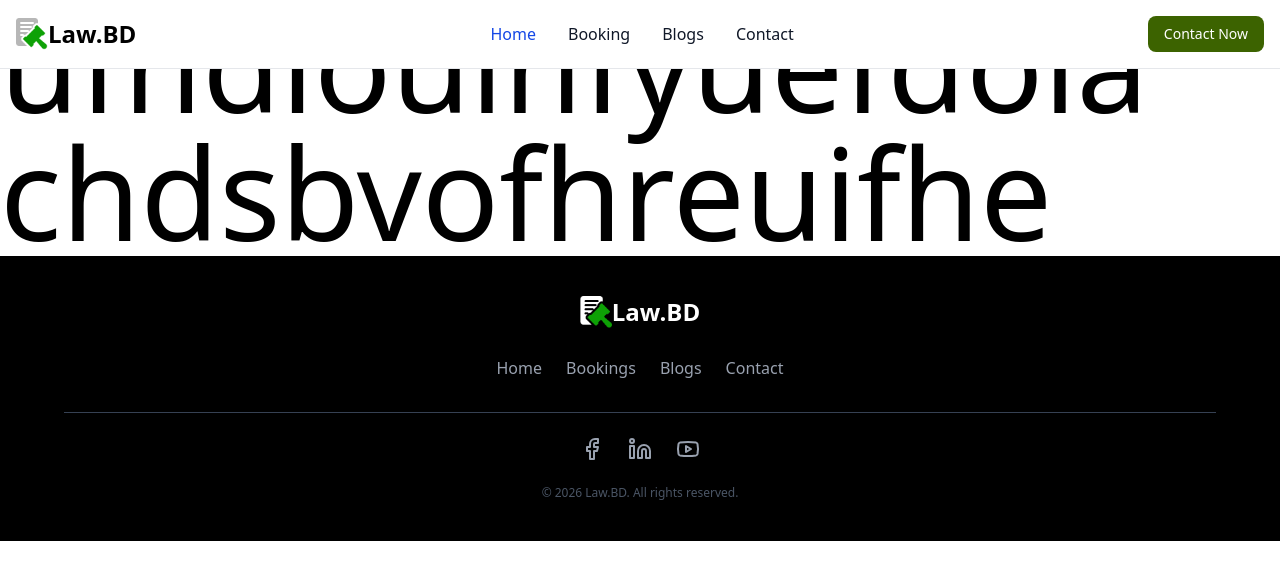
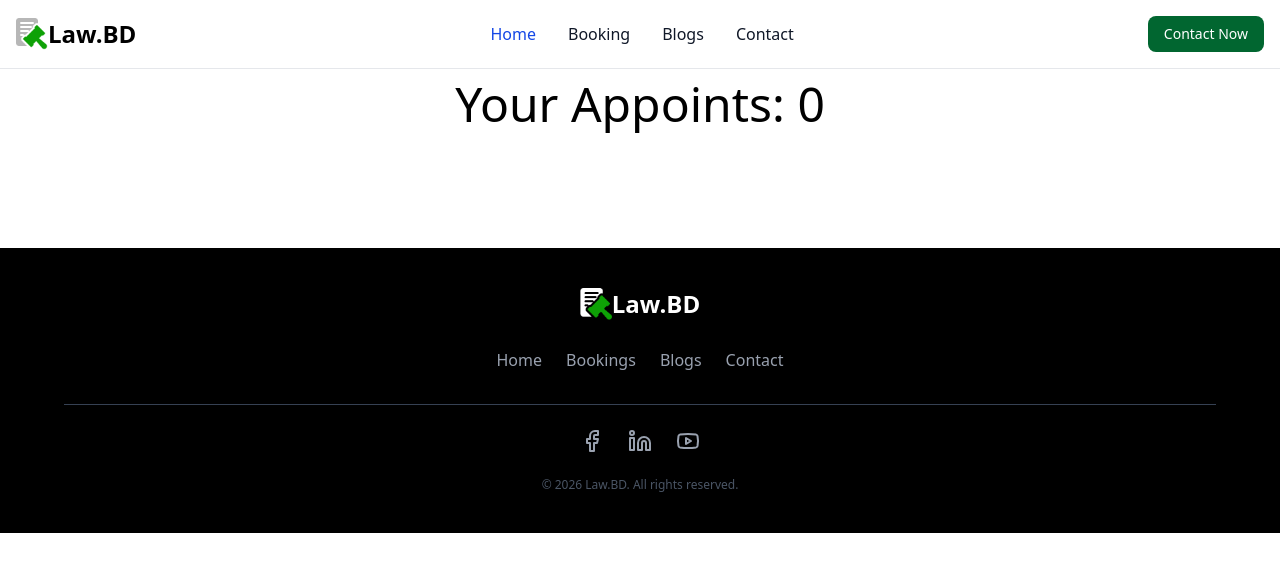
Before and after one commit to bassaami/assign-advocate-8, a React (Vite) app: page /appoints in a window 1280 px wide. Shown: the top 580 px of the page. Built offline with nearby package versions, Linux system fonts and the light colour scheme.

Commit message:
appoint list done

```diff
--- a/src/coMponents/IADvocate.jsx
+++ b/src/coMponents/IADvocate.jsx
@@ -4,7 +4,7 @@ import { Link } from 'react-router';
 const IADvocate = ({iLawyer}) => {
 
     // let data = use(advocatePromise)
-let { name, image, specialty, experience , licenseNumber, id} = iLawyer
+let { name, image, specialty, experience , licenseNumber, id} = iLawyer || {}
     console.log(iLawyer);
 
 
--- a/src/coMponents/Navbarr.jsx
+++ b/src/coMponents/Navbarr.jsx
@@ -15,13 +15,10 @@ const Navbarr = () => {
                     <span className="text-2xl font-bold text-black">Law.BD</span>
                 </a>
 
-                <div className="flex md:order-2 space-x-3 md:space-x-0">
-                    <button
-                        type="button"
-                        className="text-white bg-lime-800 hover:bg-lime-600 focus:ring-4 focus:outline-none focus:ring-blue-300 font-medium rounded-lg text-sm px-4 py-2 text-center transition-all"
-                    >
+        <div className="flex md:order-2 space-x-3 md:space-x-0">
+            <button     type="button"     className="text-white bg-green-800 hover:bg-lime-600 focus:ring-4 focus:outline-none focus:ring-blue-300 font-medium rounded-lg text-sm px-4 py-2 text-center transition-all" >
                         Contact Now
-                    </button>
+            </button>
 
                     {/* Mobile Menu Button */}
                     <button
--- a/src/paGes/AppoIntLisp.jsx
+++ b/src/paGes/AppoIntLisp.jsx
@@ -1,23 +1,34 @@
-import React from 'react';
+import React, { useState } from 'react';
 import { useEffect } from 'react';
-// import { useLoaderData } from 'react-router';
+import { useLoaderData } from 'react-router';
 import { getBookAppoint } from '../Utilityyy/addToDB';
+import IADvocate from '../coMponents/IADvocate';
 
 const AppoIntLisp = () => {
 
-// const data = useLoaderData()
+const [usrAppointT, setAppointt] = useState([])
+
+const data = useLoaderData()
 // console.log(data);
+
 useEffect(() => {
     const appointDATA = getBookAppoint()
     // console.log(appointDATA);
     const ConvertAppo = appointDATA.map(id => parseInt(id))
     // console.log(ConvertAppo);
-
+    const myAppoint = data.filter(appo => ConvertAppo.includes(appo.id))
+    // console.log(userAppoint);
+    setAppointt(myAppoint)
 },[])
 
     return (
-        <div className='text-9xl'>
-            ufhdiouihfyuefdoia <br /> chdsbvofhreuifhe
+        <div className='my-20 mx-auto'>
+            <h1 className='text-5xl text-center'> Your Appoints: {usrAppointT.length} </h1>
+<div className="grid grid-cols-2 gap-4 m-10">
+    {
+        usrAppointT.map(apbk => <IADvocate key={apbk.id} iLawyer={apbk} />  )
+    }
+</div>
         </div>
     );
 };
--- a/src/paGes/BookAppoint.jsx
+++ b/src/paGes/BookAppoint.jsx
@@ -25,11 +25,6 @@ const handleAppoint = id => {
 addToDBase(id)
 
 }
-
-
-
-
-
 
 
 
```
